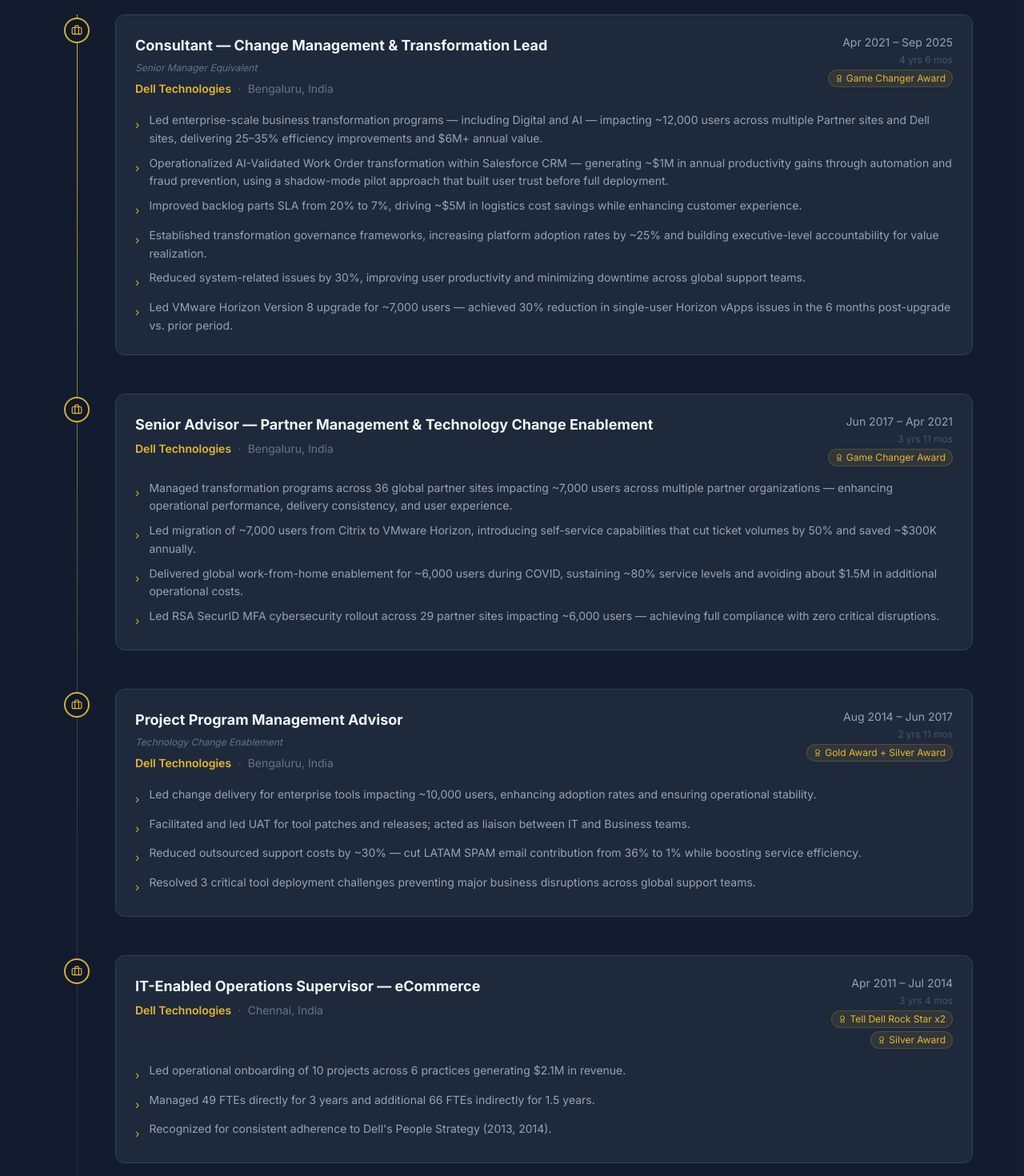
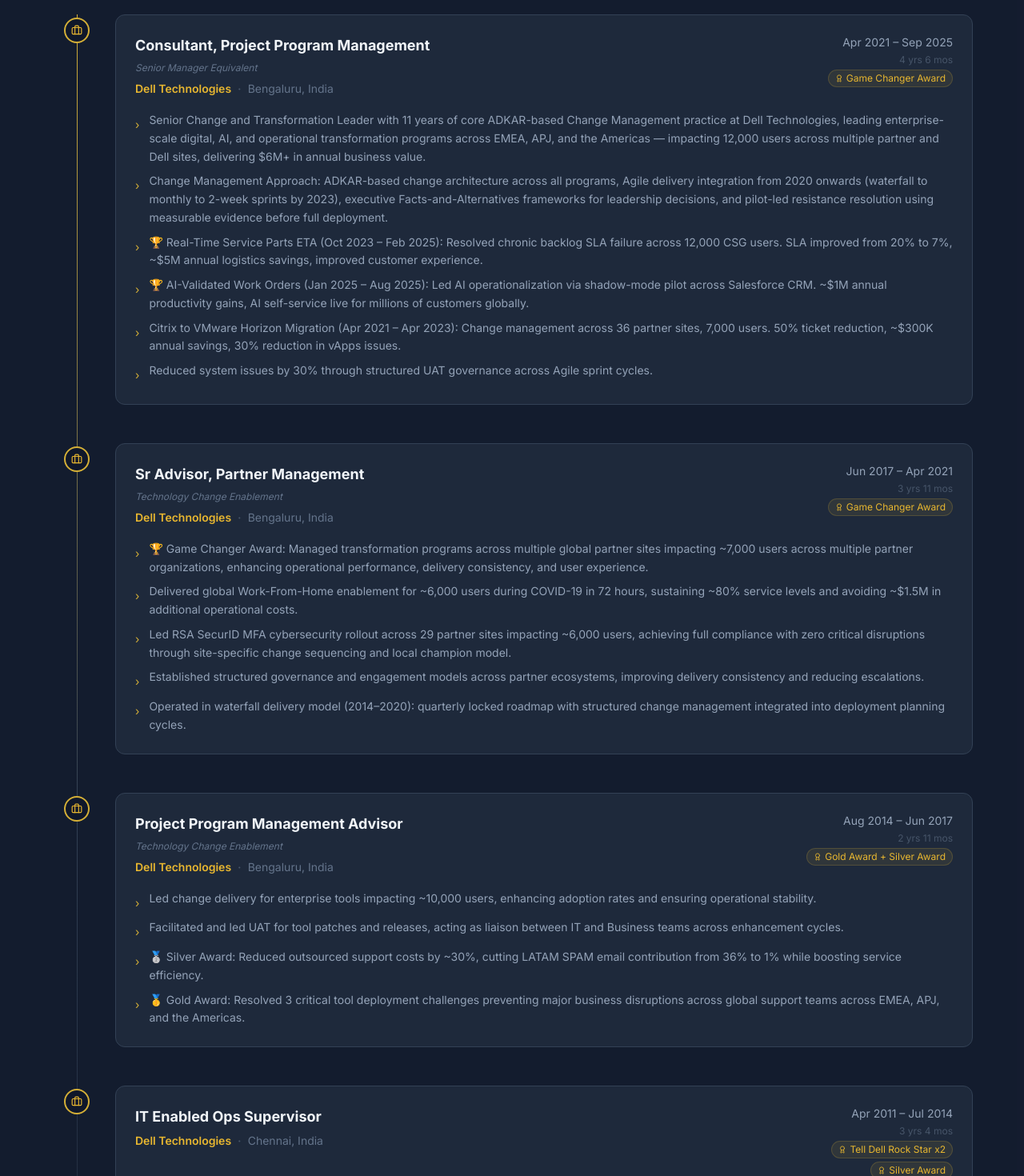
Before and after one commit to UnimaginedSelva/selvakumarjayakrishnan-portfolio, a React (Vite) app: page /#/ in a window 1280 px wide. Shown: the part 2040-3510 px from the top of the page at 80% size. Built offline with nearby package versions, Linux system fonts and the light colour scheme.

Commit message:
Sync Professional Experience section with today's LinkedIn update — Consultant, Sr Advisor, PPM Advisor, IT Ops Supervisor roles

```diff
--- a/src/data/content.ts
+++ b/src/data/content.ts
@@ -39,34 +39,35 @@
 export const experience = [
   {
     company: 'Dell Technologies',
-    role: 'Consultant — Change Management & Transformation Lead',
+    role: 'Consultant, Project Program Management',
     level: 'Senior Manager Equivalent',
     period: 'Apr 2021 – Sep 2025',
     location: 'Bengaluru, India',
     duration: '4 yrs 6 mos',
     award: 'Game Changer Award',
     highlights: [
-      'Led enterprise-scale business transformation programs — including Digital and AI — impacting ~12,000 users across multiple Partner sites and Dell sites, delivering 25–35% efficiency improvements and $6M+ annual value.',
-      'Operationalized AI-Validated Work Order transformation within Salesforce CRM — generating ~$1M in annual productivity gains through automation and fraud prevention, using a shadow-mode pilot approach that built user trust before full deployment.',
-      'Improved backlog parts SLA from 20% to 7%, driving ~$5M in logistics cost savings while enhancing customer experience.',
-      'Established transformation governance frameworks, increasing platform adoption rates by ~25% and building executive-level accountability for value realization.',
-      'Reduced system-related issues by 30%, improving user productivity and minimizing downtime across global support teams.',
-      'Led VMware Horizon Version 8 upgrade for ~7,000 users — achieved 30% reduction in single-user Horizon vApps issues in the 6 months post-upgrade vs. prior period.',
+      'Senior Change and Transformation Leader with 11 years of core ADKAR-based Change Management practice at Dell Technologies, leading enterprise-scale digital, AI, and operational transformation programs across EMEA, APJ, and the Americas — impacting 12,000 users across multiple partner and Dell sites, delivering $6M+ in annual business value.',
+      'Change Management Approach: ADKAR-based change architecture across all programs, Agile delivery integration from 2020 onwards (waterfall to monthly to 2-week sprints by 2023), executive Facts-and-Alternatives frameworks for leadership decisions, and pilot-led resistance resolution using measurable evidence before full deployment.',
+      '🏆 Real-Time Service Parts ETA (Oct 2023 – Feb 2025): Resolved chronic backlog SLA failure across 12,000 CSG users. SLA improved from 20% to 7%, ~$5M annual logistics savings, improved customer experience.',
+      '🏆 AI-Validated Work Orders (Jan 2025 – Aug 2025): Led AI operationalization via shadow-mode pilot across Salesforce CRM. ~$1M annual productivity gains, AI self-service live for millions of customers globally.',
+      'Citrix to VMware Horizon Migration (Apr 2021 – Apr 2023): Change management across 36 partner sites, 7,000 users. 50% ticket reduction, ~$300K annual savings, 30% reduction in vApps issues.',
+      'Reduced system issues by 30% through structured UAT governance across Agile sprint cycles.',
     ],
   },
   {
     company: 'Dell Technologies',
-    role: 'Senior Advisor — Partner Management & Technology Change Enablement',
-    level: '',
+    role: 'Sr Advisor, Partner Management',
+    level: 'Technology Change Enablement',
     period: 'Jun 2017 – Apr 2021',
     location: 'Bengaluru, India',
     duration: '3 yrs 11 mos',
     award: 'Game Changer Award',
     highlights: [
-      'Managed transformation programs across 36 global partner sites impacting ~7,000 users across multiple partner organizations — enhancing operational performance, delivery consistency, and user experience.',
-      'Led migration of ~7,000 users from Citrix to VMware Horizon, introducing self-service capabilities that cut ticket volumes by 50% and saved ~$300K annually.',
-      'Delivered global work-from-home enablement for ~6,000 users during COVID, sustaining ~80% service levels and avoiding about $1.5M in additional operational costs.',
-      'Led RSA SecurID MFA cybersecurity rollout across 29 partner sites impacting ~6,000 users — achieving full compliance with zero critical disruptions.',
+      '🏆 Game Changer Award: Managed transformation programs across multiple global partner sites impacting ~7,000 users across multiple partner organizations, enhancing operational performance, delivery consistency, and user experience.',
+      'Delivered global Work-From-Home enablement for ~6,000 users during COVID-19 in 72 hours, sustaining ~80% service levels and avoiding ~$1.5M in additional operational costs.',
+      'Led RSA SecurID MFA cybersecurity rollout across 29 partner sites impacting ~6,000 users, achieving full compliance with zero critical disruptions through site-specific change sequencing and local champion model.',
+      'Established structured governance and engagement models across partner ecosystems, improving delivery consistency and reducing escalations.',
+      'Operated in waterfall delivery model (2014–2020): quarterly locked roadmap with structured change management integrated into deployment planning cycles.',
     ],
   },
   {
@@ -79,23 +80,24 @@
     award: 'Gold Award + Silver Award',
     highlights: [
       'Led change delivery for enterprise tools impacting ~10,000 users, enhancing adoption rates and ensuring operational stability.',
-      'Facilitated and led UAT for tool patches and releases; acted as liaison between IT and Business teams.',
-      'Reduced outsourced support costs by ~30% — cut LATAM SPAM email contribution from 36% to 1% while boosting service efficiency.',
-      'Resolved 3 critical tool deployment challenges preventing major business disruptions across global support teams.',
+      'Facilitated and led UAT for tool patches and releases, acting as liaison between IT and Business teams across enhancement cycles.',
+      '🥈 Silver Award: Reduced outsourced support costs by ~30%, cutting LATAM SPAM email contribution from 36% to 1% while boosting service efficiency.',
+      '🥇 Gold Award: Resolved 3 critical tool deployment challenges preventing major business disruptions across global support teams across EMEA, APJ, and the Americas.',
     ],
   },
   {
     company: 'Dell Technologies',
-    role: 'IT-Enabled Operations Supervisor — eCommerce',
+    role: 'IT Enabled Ops Supervisor',
     level: '',
     period: 'Apr 2011 – Jul 2014',
     location: 'Chennai, India',
     duration: '3 yrs 4 mos',
     award: 'Tell Dell Rock Star x2 | Silver Award',
     highlights: [
-      'Led operational onboarding of 10 projects across 6 practices generating $2.1M in revenue.',
-      'Managed 49 FTEs directly for 3 years and additional 66 FTEs indirectly for 1.5 years.',
-      'Recognized for consistent adherence to Dell\'s People Strategy (2013, 2014).',
+      '🥈 Silver Award: Led operational onboarding of 10 projects across 6 practices generating $2.1M in revenue.',
+      'Managed 49 FTEs directly for 3 years and additional 66 FTEs indirectly for 1.5 years as single point of contact for a 115-FTE program.',
+      '🌟 Tell Dell Rock Star x2: Recognized for consistent adherence to Dell\'s People Strategy (2011, 2012, 2013).',
+      'This role marks the conclusion of 8 years in Business Operations before transitioning to core Change Management practice from August 2014.',
     ],
   },
   {
```
